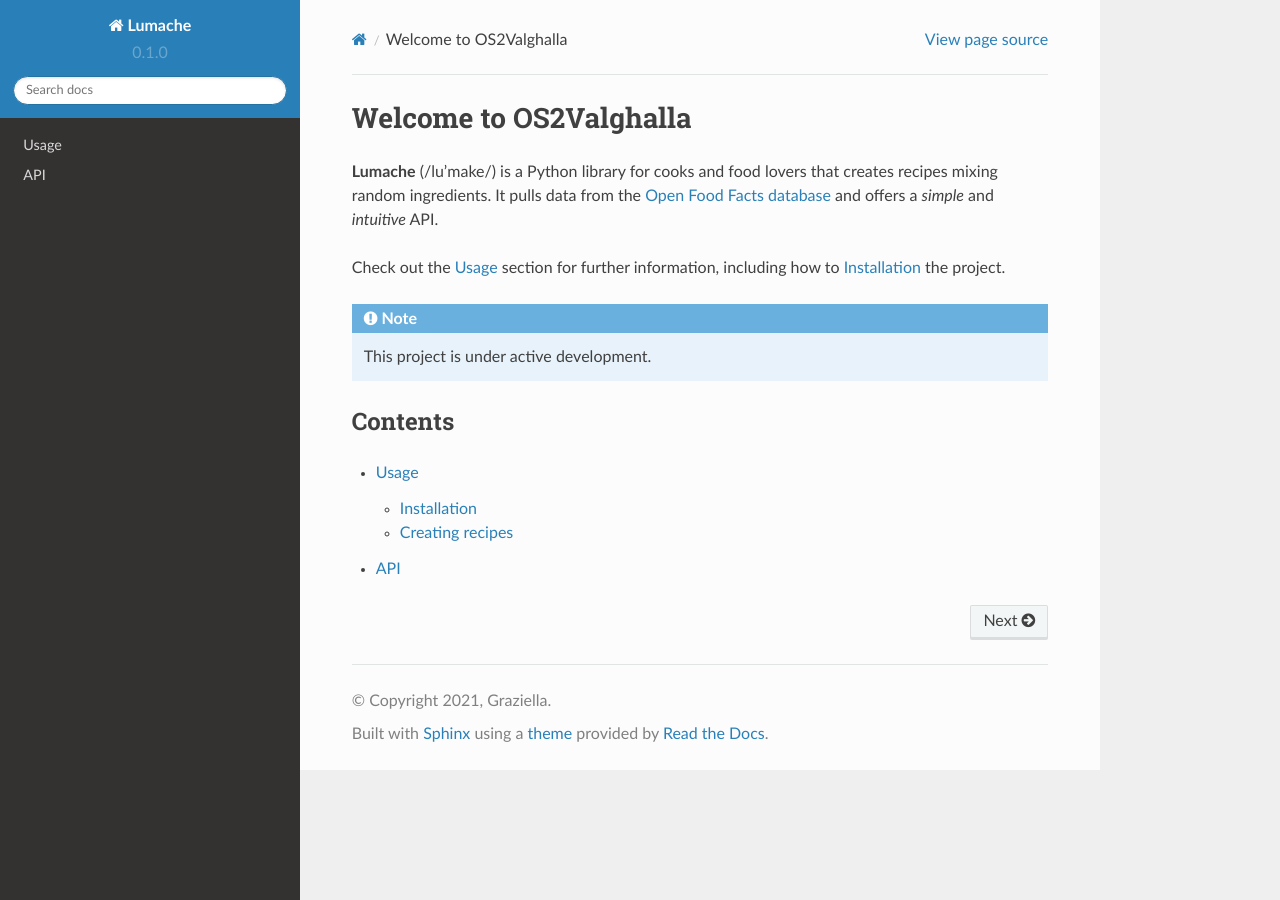
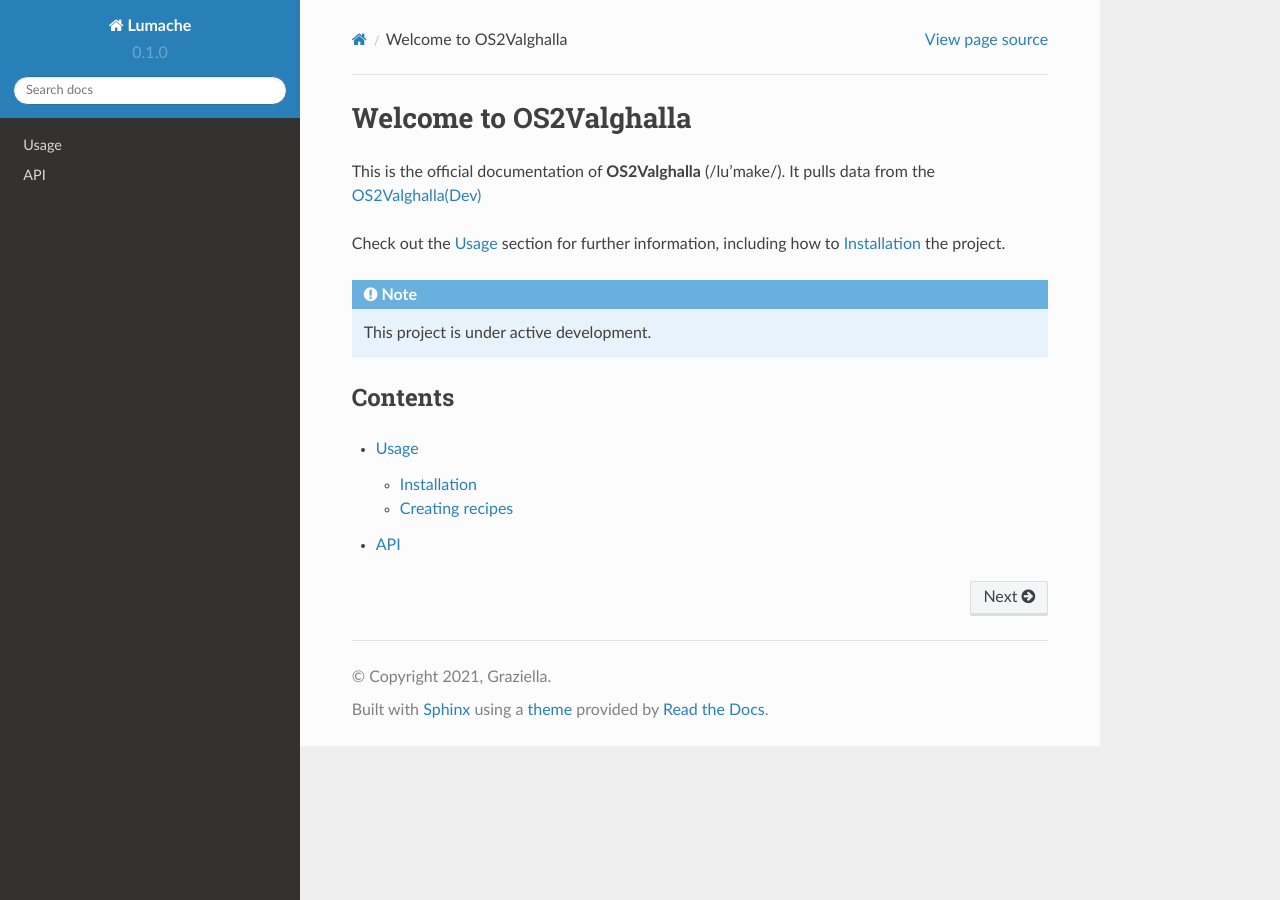
Before and after one commit to JesperBorup/OS2Valghalla, a Sphinx documentation site: the page built from docs/source/index.rst, in a window 1280 px wide. Built offline with Sphinx 7.4.7 and the Read the Docs theme 2.0.0, drawn with Linux system fonts in a browser that asks for light colours.

Commit message:
Index changes

```diff
--- a/docs/source/index.rst
+++ b/docs/source/index.rst
@@ -1,10 +1,9 @@
 Welcome to OS2Valghalla
 ===================================
 
-**Lumache** (/lu'make/) is a Python library for cooks and food lovers
-that creates recipes mixing random ingredients.
-It pulls data from the `Open Food Facts database <https://world.openfoodfacts.org/>`_
-and offers a *simple* and *intuitive* API.
+This is the official documentation of **OS2Valghalla** (/lu'make/).
+It pulls data from the `OS2Valghalla(Dev) <https://github.com/JesperBorup/OS2Valghalla/blob/main/docs/source/index.rst>`_
+
 
 Check out the :doc:`usage` section for further information, including
 how to :ref:`installation` the project.
```
